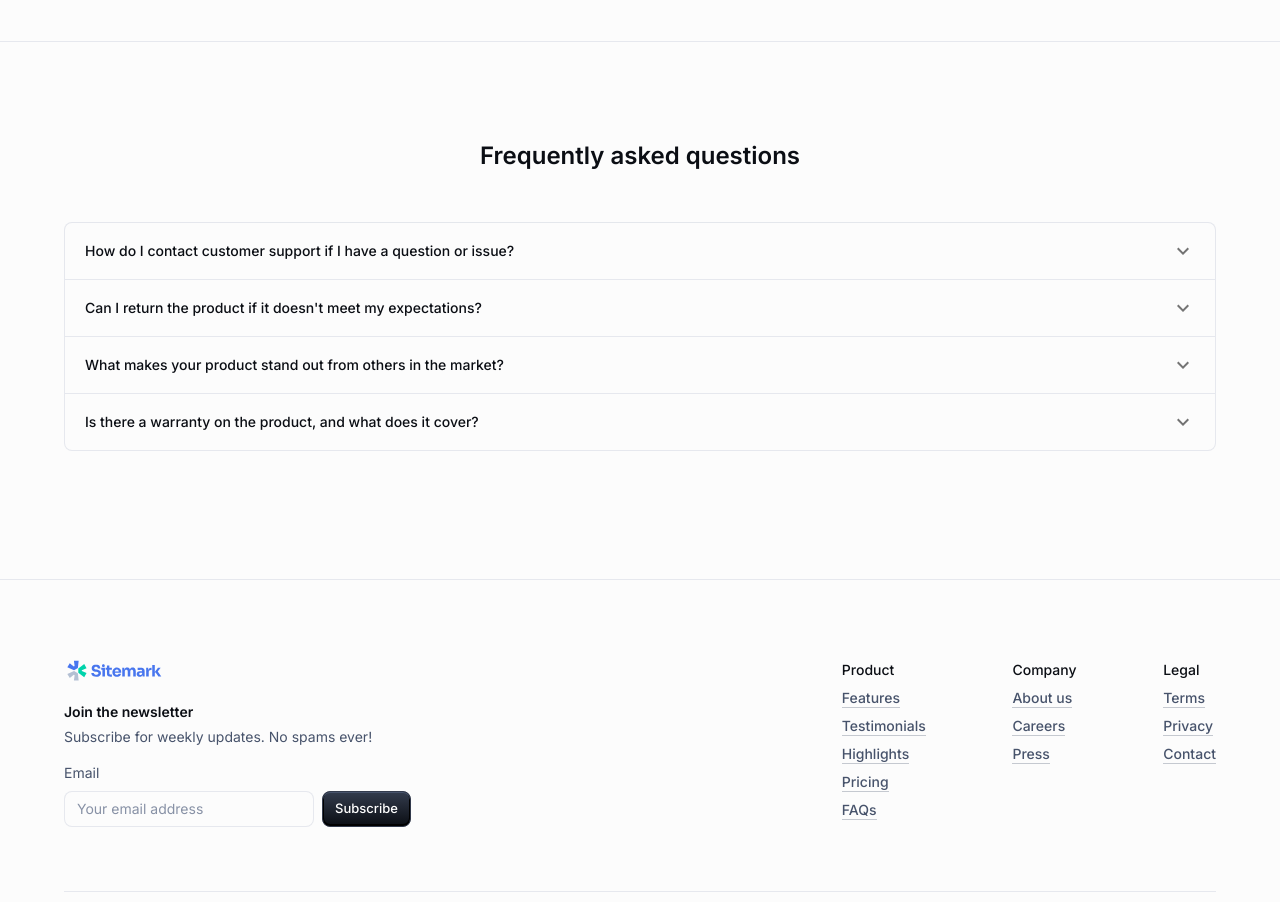
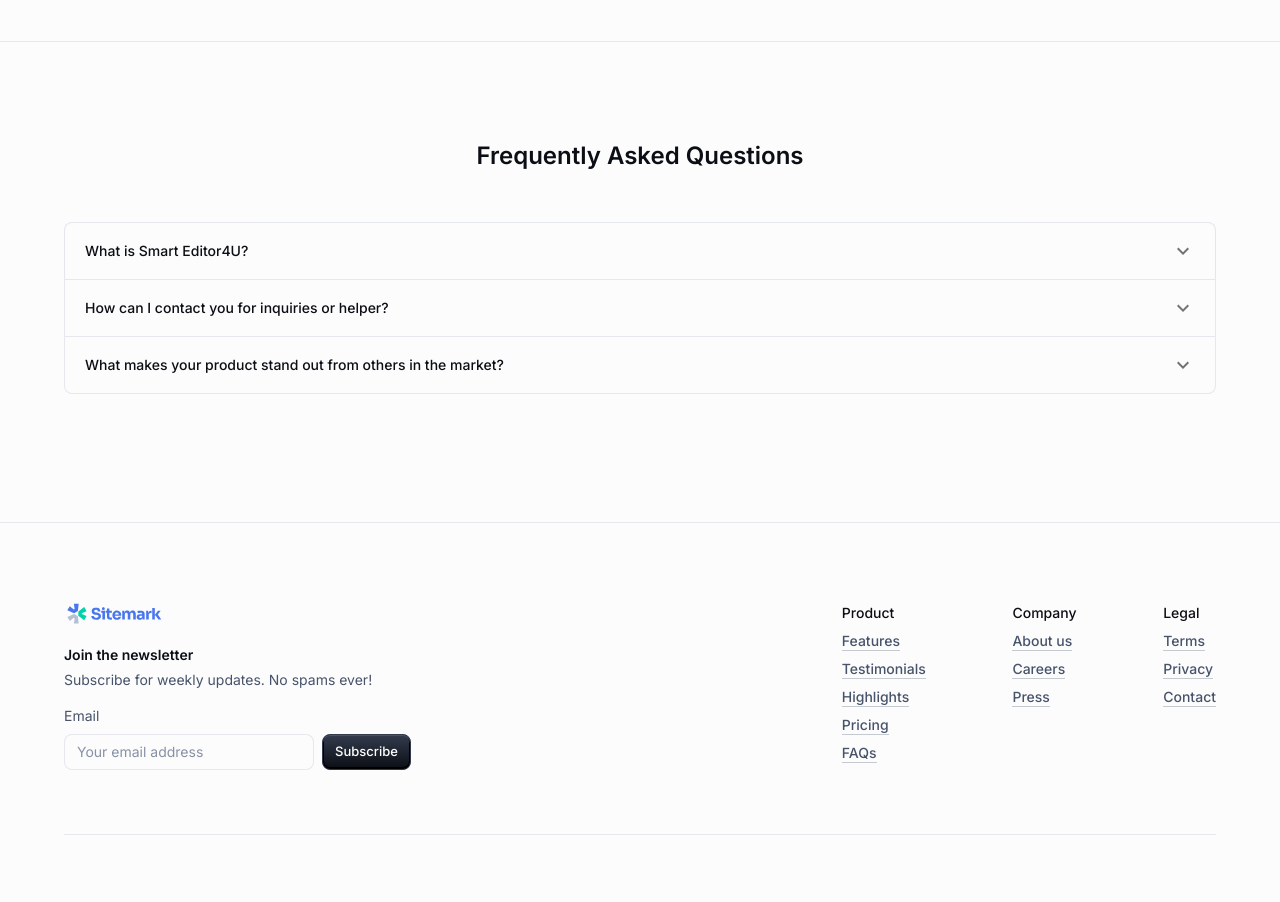
Before and after one commit to hamim23z/CSC322-Project, a Next.js app: page / in a window 1280 px wide. Shown: the part 4020-4922 px from the top of the page. Built offline with nearby package versions, Linux system fonts and the light colour scheme.

Commit message:
FAQ complete - just need answers to questions.

```diff
--- a/app/home-page/components/FAQ.js
+++ b/app/home-page/components/FAQ.js
@@ -40,7 +40,7 @@ export default function FAQ() {
           textAlign: { sm: 'left', md: 'center' },
         }}
       >
-        Frequently asked questions
+        Frequently Asked Questions
       </Typography>
       <Box sx={{ width: '100%' }}>
         <Accordion
@@ -53,7 +53,7 @@ export default function FAQ() {
             id="panel1d-header"
           >
             <Typography component="span" variant="subtitle2">
-              How do I contact customer support if I have a question or issue?
+              What is Smart Editor4U?
             </Typography>
           </AccordionSummary>
           <AccordionDetails>
@@ -62,10 +62,7 @@ export default function FAQ() {
               gutterBottom
               sx={{ maxWidth: { sm: '100%', md: '70%' } }}
             >
-              You can reach our customer support team by emailing&nbsp;
-              <Link href="mailto:support@email.com">support@email.com</Link>
-              &nbsp;or calling our toll-free number. We&apos;re here to assist you
-              promptly.
+              Answer in here.
             </Typography>
           </AccordionDetails>
         </Accordion>
@@ -79,7 +76,7 @@ export default function FAQ() {
             id="panel2d-header"
           >
             <Typography component="span" variant="subtitle2">
-              Can I return the product if it doesn&apos;t meet my expectations?
+              How can I contact you for inquiries or helper?
             </Typography>
           </AccordionSummary>
           <AccordionDetails>
@@ -88,9 +85,7 @@ export default function FAQ() {
               gutterBottom
               sx={{ maxWidth: { sm: '100%', md: '70%' } }}
             >
-              Absolutely! We offer a hassle-free return policy. If you&apos;re not
-              completely satisfied, you can return the product within [number of
-              days] days for a full refund or exchange.
+              Answer goes here.
             </Typography>
           </AccordionDetails>
         </Accordion>
@@ -119,32 +114,6 @@ export default function FAQ() {
             </Typography>
           </AccordionDetails>
         </Accordion>
-        <Accordion
-          expanded={expanded.includes('panel4')}
-          onChange={handleChange('panel4')}
-        >
-          <AccordionSummary
-            expandIcon={<ExpandMoreIcon />}
-            aria-controls="panel4d-content"
-            id="panel4d-header"
-          >
-            <Typography component="span" variant="subtitle2">
-              Is there a warranty on the product, and what does it cover?
-            </Typography>
-          </AccordionSummary>
-          <AccordionDetails>
-            <Typography
-              variant="body2"
-              gutterBottom
-              sx={{ maxWidth: { sm: '100%', md: '70%' } }}
-            >
-              Yes, our product comes with a [length of warranty] warranty. It covers
-              defects in materials and workmanship. If you encounter any issues
-              covered by the warranty, please contact our customer support for
-              assistance.
-            </Typography>
-          </AccordionDetails>
-        </Accordion>
       </Box>
     </Container>
   );
```
